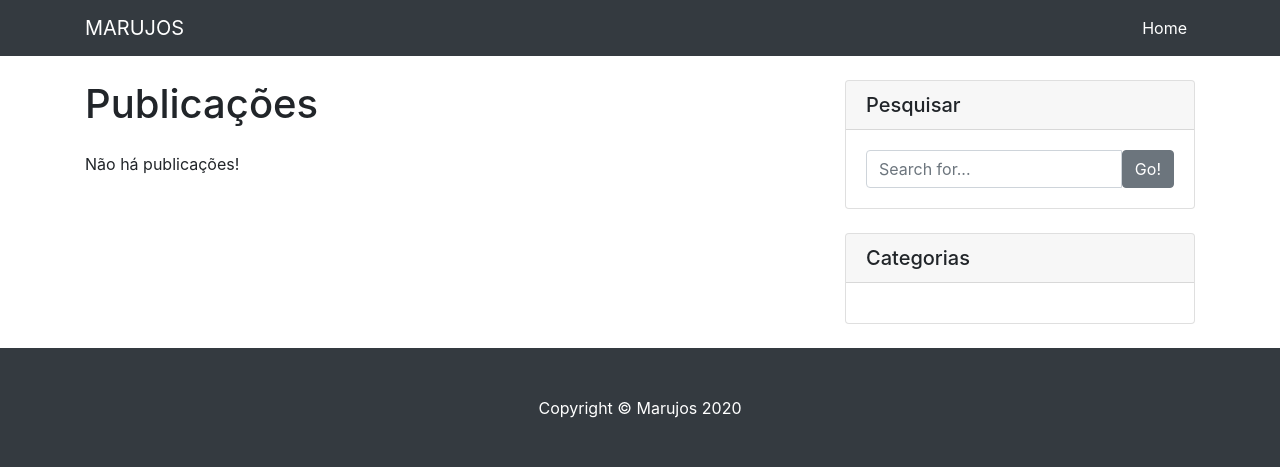
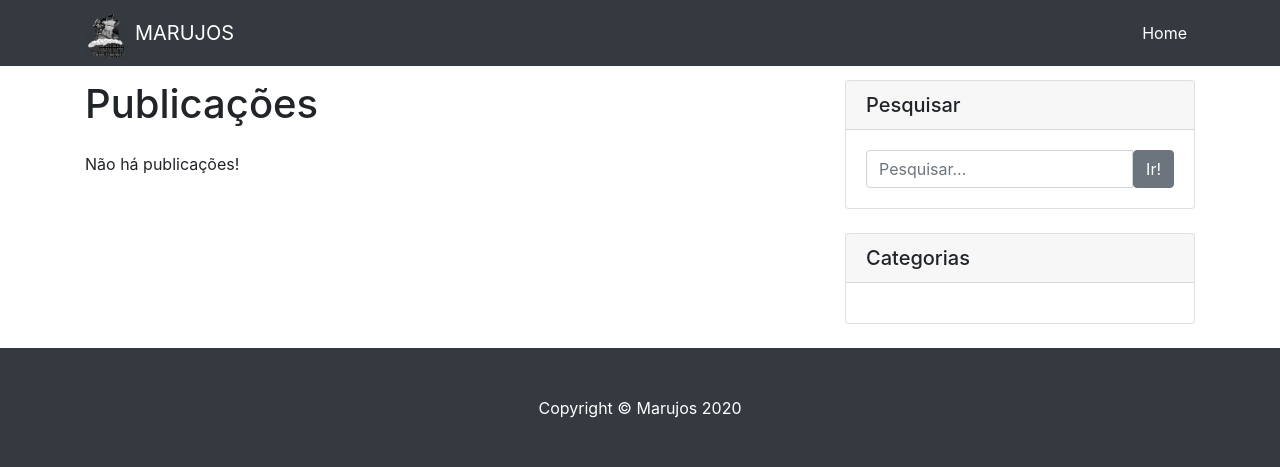
Before and after one commit to flaviofilipe/marujos-community, a Django app: page / in a window 1280 px wide. Shown: the top 467 px of the page. Run offline with Django 3.2, Linux system fonts and the light colour scheme; data that the repository does not hold is empty; some libraries are stand-ins or nearby versions.

Commit message:
Adicionado favicon Adicionado o favicon como brand no header Pequenas traduções no layout da página

```diff
--- a/blog/templates/blog/base.html
+++ b/blog/templates/blog/base.html
@@ -1,6 +1,6 @@
 {% load static %}
 <!DOCTYPE html>
-<html lang="en">
+<html lang="pt-br">
 
 <head>
 
@@ -9,8 +9,10 @@
     <meta name="description" content="">
     <meta name="author" content="">
 
-    <title>Blog Home - Start Bootstrap Template</title>
+    <title>Marujos</title>
 
+    <!-- Favicon -->
+    <link rel="shortcut icon" type="image/png" href="{%static 'img/favicon.png'%}">
     <!-- Bootstrap core CSS -->
     <link rel="stylesheet" href="{% static 'vendor/bootstrap/css/bootstrap.min.css' %}">
     <!-- Custom styles for this template -->
--- a/blog/templates/blog/header.html
+++ b/blog/templates/blog/header.html
@@ -1,6 +1,9 @@
+{% load static %}
+
 <!-- Navigation -->
 <nav class="navbar navbar-expand-lg navbar-dark bg-dark fixed-top">
     <div class="container">
+        <img src="{%static 'img/favicon.png'%}" width="50px" height="50px"/>
         <a class="navbar-brand" href="{% url 'index' %}">MARUJOS</a>
         <button class="navbar-toggler" type="button" data-toggle="collapse" data-target="{% url 'index' %}navbarResponsive"
             aria-controls="navbarResponsive" aria-expanded="false" aria-label="Toggle navigation">
--- a/blog/templates/blog/menus/right_index.html
+++ b/blog/templates/blog/menus/right_index.html
@@ -4,9 +4,9 @@
     <div class="card-body">
         <form action="{% url 'index' %}" method="get">
         <div class="input-group">
-            <input type="text" name="q" class="form-control" placeholder="Search for...">
+            <input type="text" name="q" class="form-control" placeholder="Pesquisar...">
             <span class="input-group-btn">
-                <button type="submit" class="btn btn-secondary" type="button">Go!</button>
+                <button type="submit" class="btn btn-secondary" type="button">Ir!</button>
             </span>
         </div>
     </form>
--- a/blog/templates/blog/posts/list_posts.html
+++ b/blog/templates/blog/posts/list_posts.html
@@ -28,12 +28,12 @@
 <ul class="pagination justify-content-center mb-4">
     {% if posts.has_previous %}
     <li class="page-item">
-        <a class="page-link" href="?page={{ posts.previous_page_number }}">&larr; Back</a>
+        <a class="page-link" href="?page={{ posts.previous_page_number }}">&larr; Atrás</a>
     </li>
     {% endif %}
     {% if posts.has_next %}
     <li class="page-item">
-        <a class="page-link" href="?page={{ posts.paginator.num_pages }}">Next &rarr;</a>
+        <a class="page-link" href="?page={{ posts.paginator.num_pages }}">Seguinte &rarr;</a>
     </li>
 
     {% endif %}
```
Also changed, not shown: blog/static/img/favicon.png (added).
